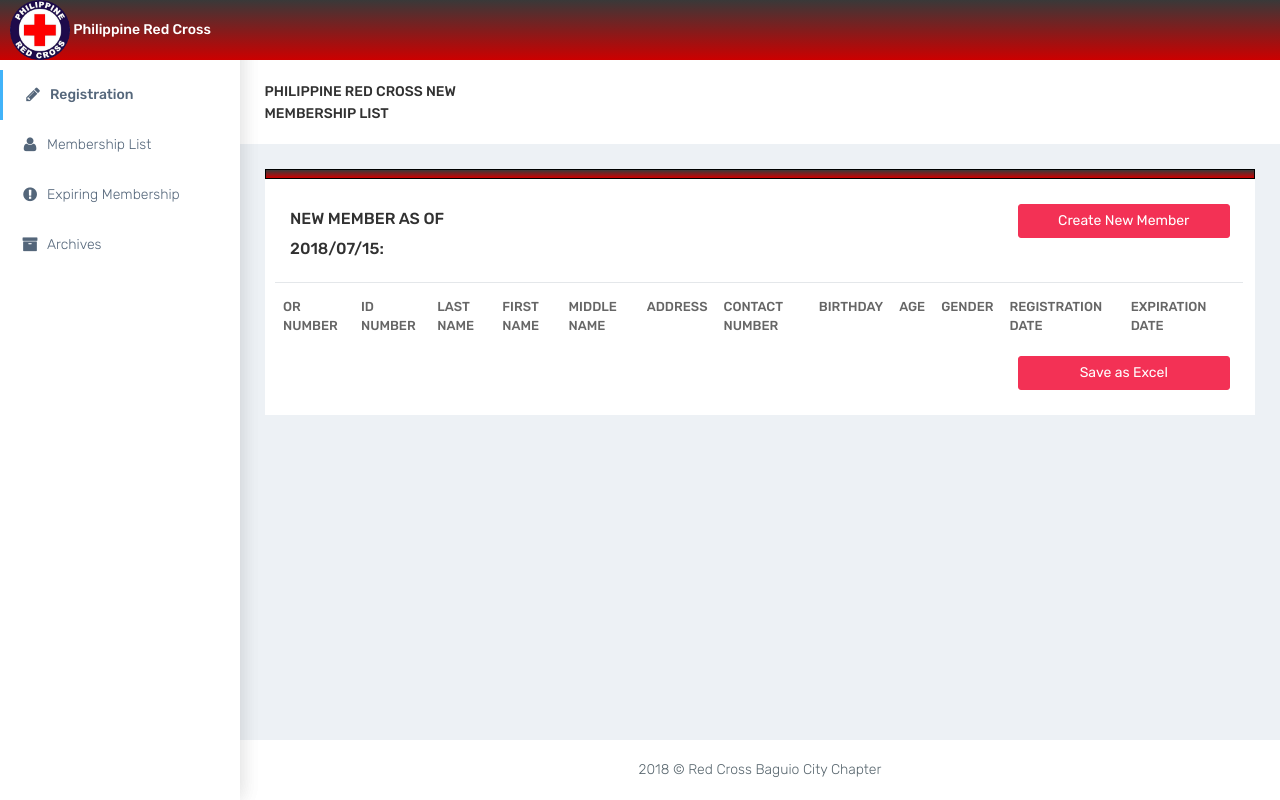
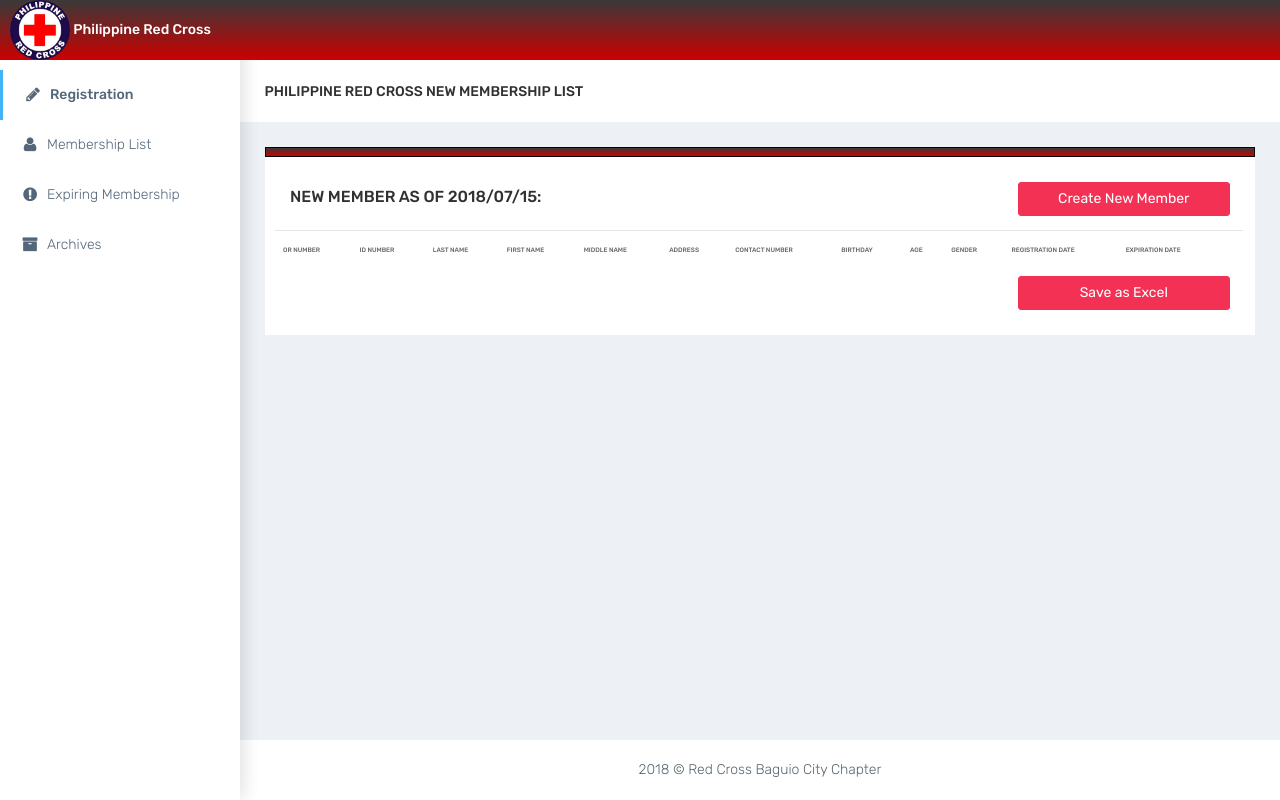
Before and after one commit to emariecayabyab/RedCrossMAAB, a PHP site: page /registration.php in a window 1280 px wide. Run offline with PHP 8.4, Linux system fonts and the light colour scheme; data comes from the database, SQL or seed files in the repository; lists and menus that the app fills with data are empty.

Commit message:
Fixed Page Headers (720p up)

```diff
--- a/archive.php
+++ b/archive.php
@@ -69,7 +69,7 @@
         <div id="page-wrapper">
             <div class="container-fluid">
                 <div class="row bg-title">
-                    <div class="col-lg-3 col-md-4 col-sm-4 col-xs-12">
+                    <div class="col-lg-8 col-sm-6 ">
                         <h4 class="page-title">Philippine Red Cross Expired Membership List</h4> </div>
                 </div>
                 <!-- /row -->
--- a/members.php
+++ b/members.php
@@ -120,7 +120,7 @@
         <div id="page-wrapper">
             <div class="container-fluid">
                 <div class="row bg-title">
-                    <div class="col-lg-3 col-md-4 col-sm-4 col-xs-12">
+                    <div class="col-lg-8 col-sm-6 ">
                         <h4 class="page-title">Philippine Red Cross Membership List</h4> </div>
                 </div>
 
--- a/notification.php
+++ b/notification.php
@@ -68,7 +68,7 @@
         <div id="page-wrapper">
             <div class="container-fluid">
                 <div class="row bg-title">
-                    <div class="col-lg-3 col-md-4 col-sm-4 col-xs-12">
+                    <div class="col-lg-8 col-sm-6 ">
                         <h4 class="page-title">Philippine Red Cross Expiring Membership List</h4> </div>
                 </div>
                 <!-- /row -->
--- a/registration.php
+++ b/registration.php
@@ -10,7 +10,7 @@ body {font-family: Arial, Helvetica, sans-serif;}
                                 * {box-sizing: border-box}
                                 /* Full-width input fields */
                                 input[type=text] {
-                                    width: 700px;
+                                    width: 500px;
                                     padding: 15px;
                                     margin: 5px 0 22px 0;
                                     display: inline-block;
@@ -19,10 +19,6 @@ body {font-family: Arial, Helvetica, sans-serif;}
                                 }
 
 
-                                /* Add padding to container elements */
-                                .container {
-                                    padding: 16px;
-                                }
 
                                 .modal {
                                 display: none; /* Hidden by default */
@@ -43,7 +39,7 @@ body {font-family: Arial, Helvetica, sans-serif;}
                                 }
 
                                 .modal-body{
-                                    height: 500px;
+                                    height: 700px;
                                     overflow-y: auto;
                                 }
 
@@ -53,7 +49,7 @@ body {font-family: Arial, Helvetica, sans-serif;}
                                     margin: 15% auto; /* 15% from the top and centered */
                                     padding: 20px;
                                     border: 1px solid #888;
-                                    width: 80%; /* Could be more or less, depending on screen size */
+                                    width: 100%; /* Could be more or less, depending on screen size */
                                 }
 
                                 /* The Close Button */
@@ -71,7 +67,7 @@ body {font-family: Arial, Helvetica, sans-serif;}
                                     cursor: pointer;
                                 }
                                 th{
-                                    font-size: 13px;
+                                    font-size: 0.5vw;
                                     text-align: center;
                                 }
                                 td{
@@ -82,14 +78,14 @@ body {font-family: Arial, Helvetica, sans-serif;}
 									background-image: linear-gradient(-180deg, #393939 0%, #cc0000 100%);
 									width:100%;
 									border:1px solid #000;
-									height:10px;"
+									height:10px;
 								}
                                 </style>
 
 <head>
     <meta charset="utf-8">
     <meta http-equiv="X-UA-Compatible" content="IE=edge">
-    <meta name="viewport" content="width=device-width, initial-scale=1">
+    <meta name="viewport" content="width=device-width, initial-scale=1.0">
     <meta name="description" content="">
     <meta name="author" content="">
     <link rel="icon" type="image/png" sizes="16x16" href="../plugins/images/favicon.png">
@@ -133,7 +129,7 @@ body {font-family: Arial, Helvetica, sans-serif;}
         <div id="page-wrapper">
             <div class="container-fluid">
                 <div class="row bg-title">
-                    <div class="col-lg-3 col-md-4 col-sm-4 col-xs-12">
+                    <div class="col-lg-8 col-sm-6 ">
                         <h4 class="page-title">Philippine Red Cross New Membership List</h4>
 					</div>
                 </div>
@@ -142,7 +138,7 @@ body {font-family: Arial, Helvetica, sans-serif;}
 						<div class="shape"></div>
                         <div class="white-box">
                             <div class="row">
-                                <div class="col-sm-3">
+                                <div class="col-lg-8 col-sm-6 ">
                                 <h3 class="box-title">
                                     <?php
                                     echo "New Member As of " . date("Y/m/d") . ":";
@@ -208,12 +204,12 @@ require 'model/reg.php';
 
 <div class="modal" id="CNM">
         <div class="modal-dialog">
+            <div class="shape"></div>
           <div class="modal-content">
             <!-- Modal Header -->
             <span class="close">&times;</span>
               <h4 class="modal-title">Create New Member</h4>
               <hr/>
-
 
 
 
```
